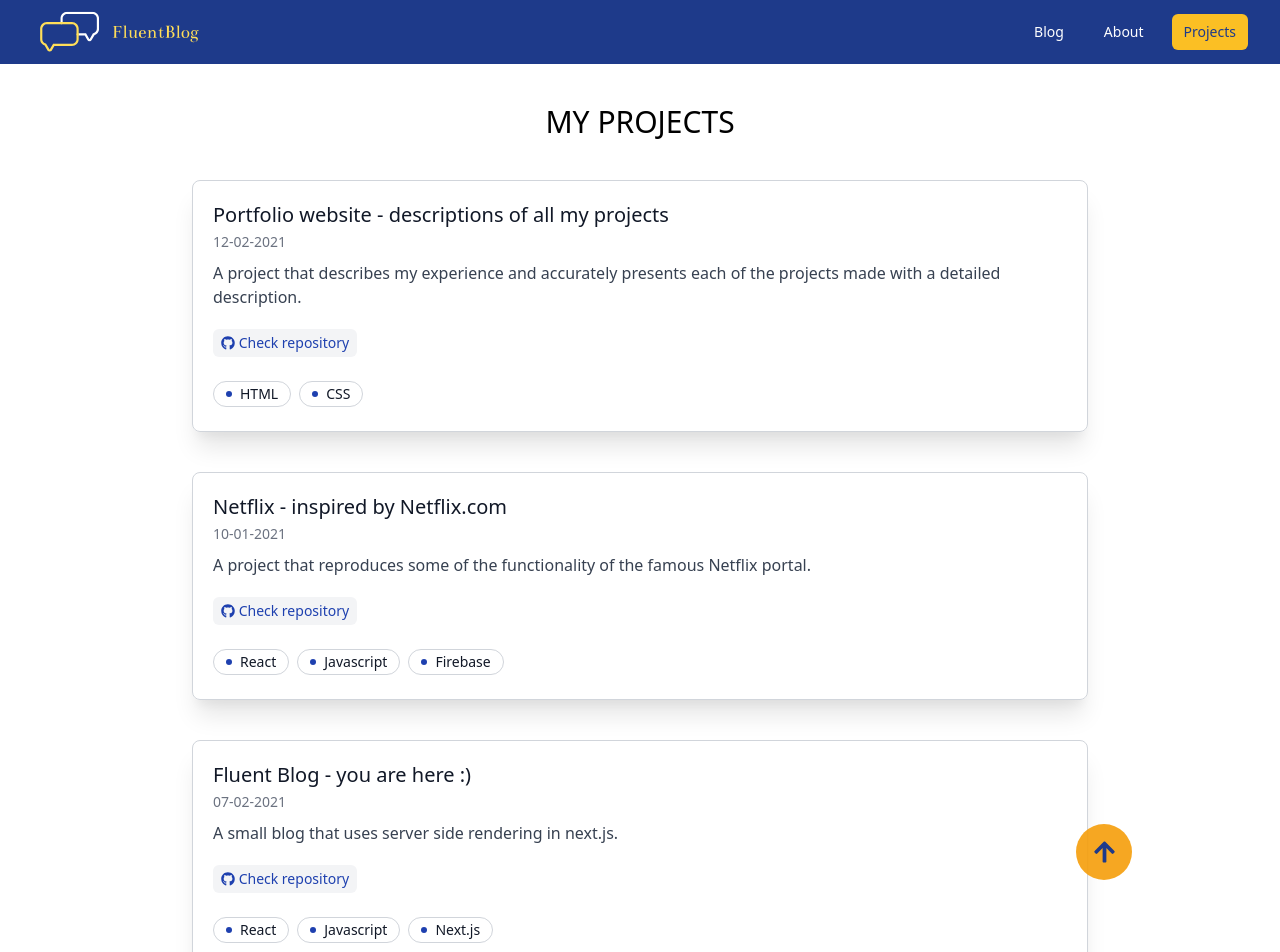
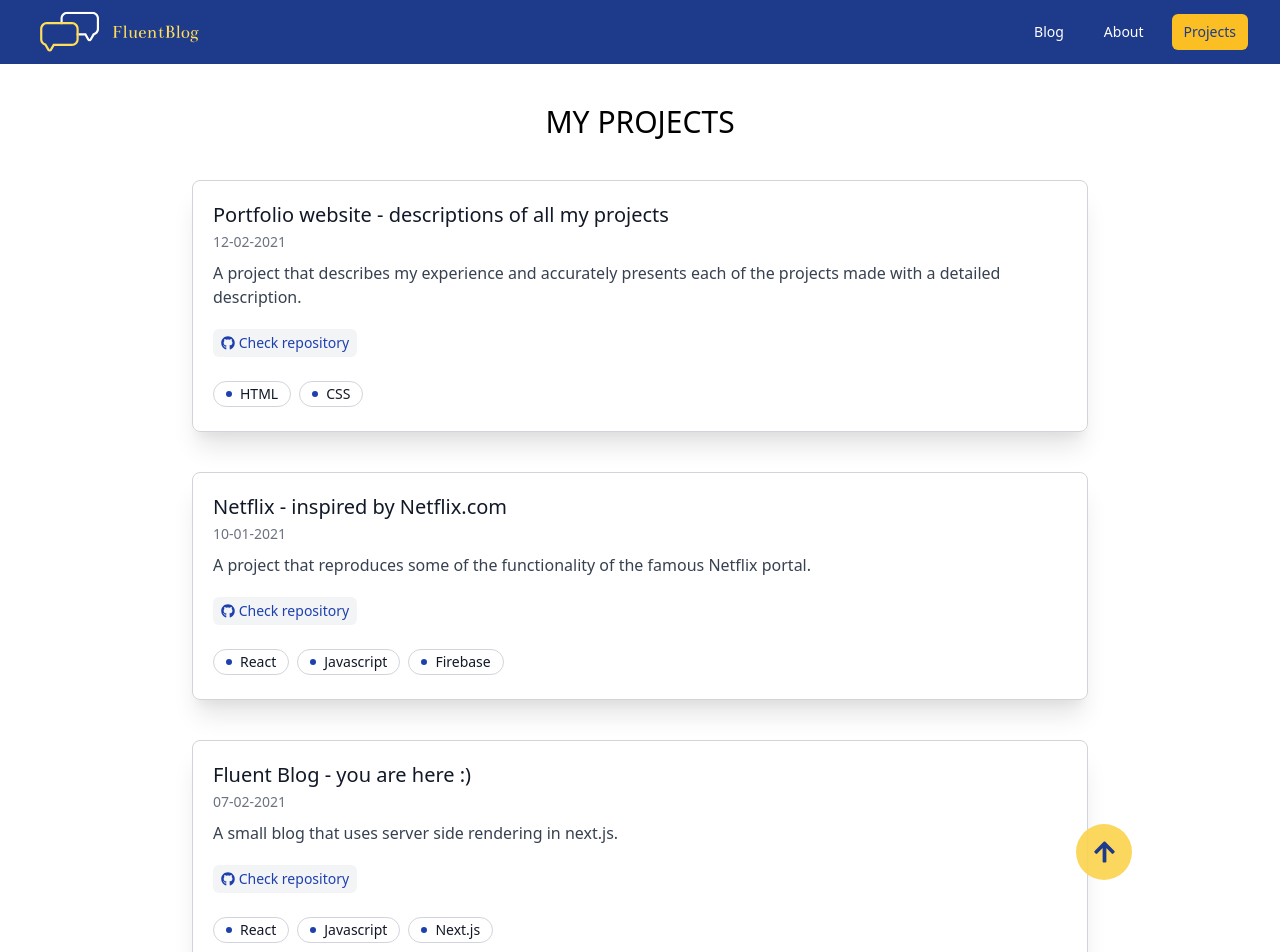
Before and after one commit to damian-lis/fluent-blog, a Next.js app: page /projects in a window 1280 px wide. Shown: the top 952 px of the page. Built offline with nearby package versions, Linux system fonts and the light colour scheme.

Commit message:
Changed some styles and logic in BtnTopScroll.js

```diff
--- a/components/BtnTopScroll.js
+++ b/components/BtnTopScroll.js
@@ -9,7 +9,7 @@ export default () => {
     }
 
     const handleSetFooter = () =>{
-        if ((window.innerHeight + window.scrollY + 64) >= document.body.offsetHeight) {
+        if ((window.innerHeight + window.scrollY + 25) >= document.body.offsetHeight) {
             setIsFooter(true)
         }else{
             setIsFooter(false)
@@ -31,14 +31,12 @@ export default () => {
         })
     }, [])
 
-    console.log(isShow)
-
     return(
 
             // <div className={` ${isShow ? (isFooter? "bottom-20": "bottom-5") : "bottom-50" }transition-all bg-red-200 mx-auto fixed  w-full`}>
             <div className={` ${isShow ? (isFooter? "bottom-20": "bottom-10") : "-bottom-20" } transition-all  mx-auto fixed  w-full`}>
                 <div className="relative  max-w-5xl mx-auto">
-        <button onClick={handleScrollToTop} className="focus:outline-none bg-yellow-500 p-7 absolute right-5 bottom-0 h-3 w-3 rounded-full flex justify-center items-center  ml-auto text-2xl text-blue-900 bg-opacity-90 cursor-pointer">
+        <button onClick={handleScrollToTop} className="focus:outline-none bg-yellow-300 p-7 absolute right-5 bottom-0 h-3 w-3 rounded-full flex justify-center items-center  ml-auto text-2xl text-blue-900 bg-opacity-90 cursor-pointer">
             <i className="fas fa-arrow-up "></i>
             </button>
         </div>
```
